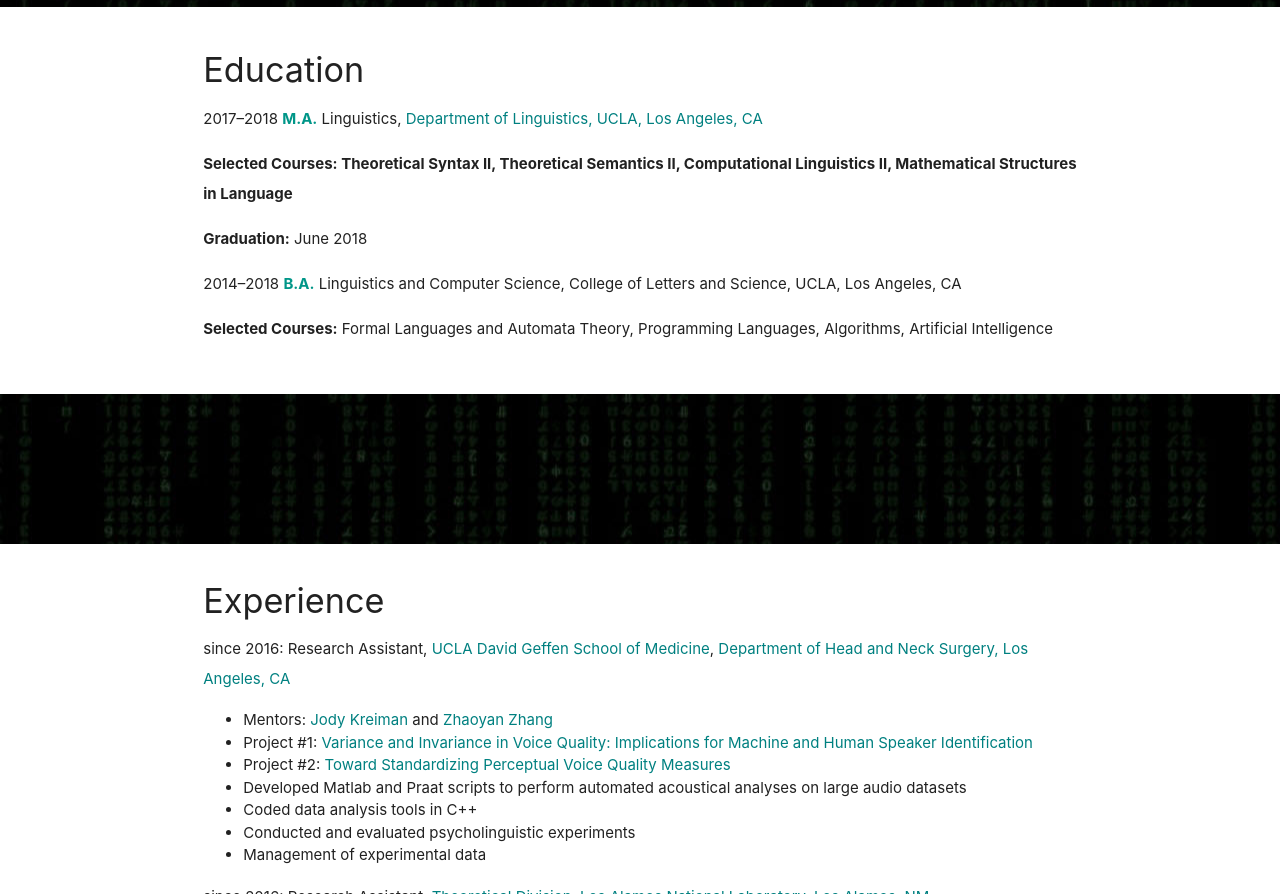
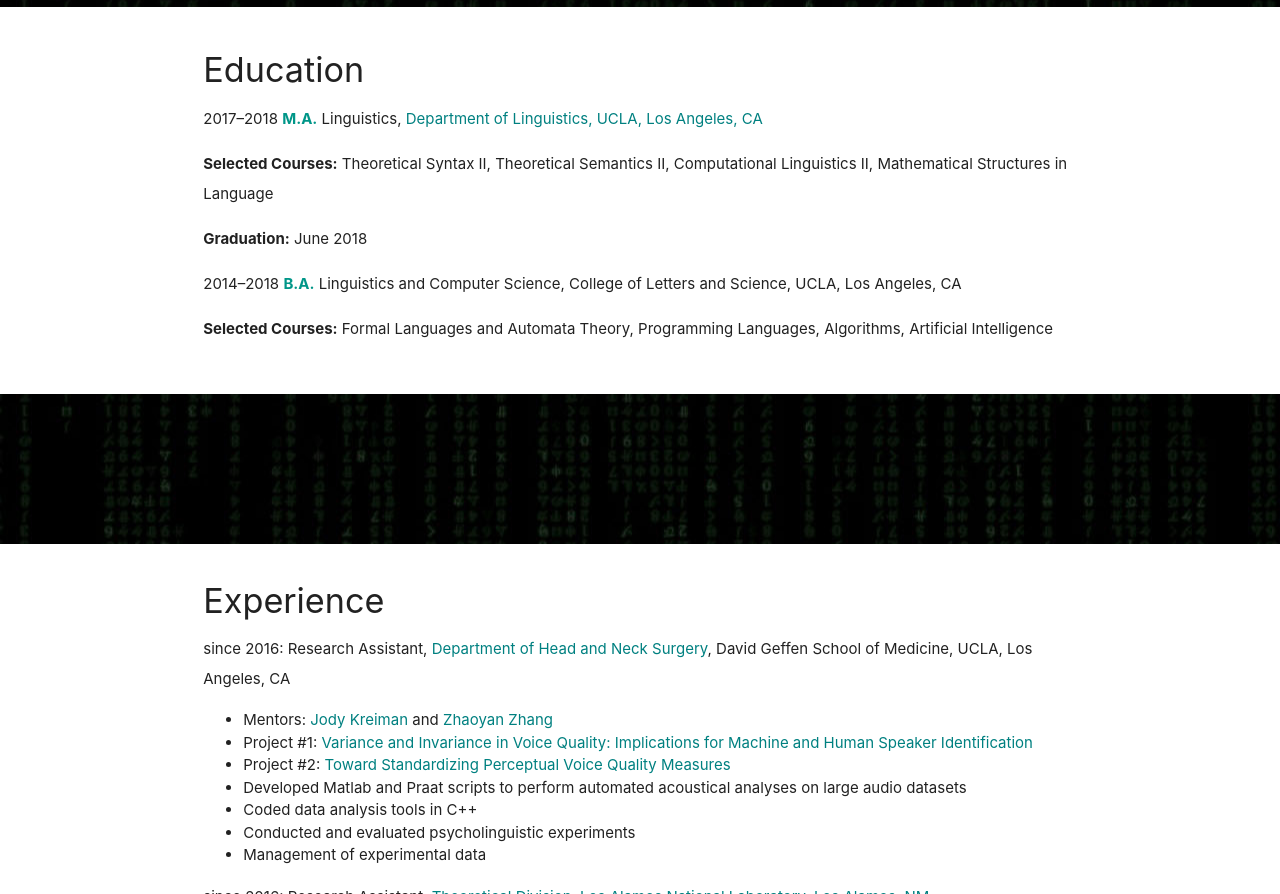
Before and after one commit to nedav/nedav.github.io, a plain HTML site: page index.html in a window 1280 px wide. Shown: the part 730-1624 px from the top of the page. Drawn offline with nearby package versions, Linux system fonts and the light colour scheme; some icons are missing.

Commit message:
fixed the jody link, unbolded selected courses

```diff
--- a/index.html
+++ b/index.html
@@ -99,7 +99,7 @@
 					<h3><i class="mdi-content-send brown-text"></i></h3>
 					<h4 class="left-align">Education</h4>
 					<p class="left-align">2017–2018 <scan class="teal-text" style="font-weight: bold">M.A.</scan> Linguistics, <a href="http://linguistics.ucla.edu">Department of Linguistics, UCLA, Los Angeles, CA</a></p>
-					<p class="left-align"><scan style="font-weight: bold">Selected Courses: Theoretical Syntax II, Theoretical Semantics II, Computational Linguistics II, Mathematical Structures in Language</scan></p>
+					<p class="left-align"><scan style="font-weight: bold">Selected Courses:</scan> Theoretical Syntax II, Theoretical Semantics II, Computational Linguistics II, Mathematical Structures in Language</p>
 					<p class="left-align"><scan style="font-weight: bold">Graduation:</scan> June 2018</p>
 					<p class="left-align">2014–2018 <scan class="teal-text" style="font-weight: bold">B.A.</scan> Linguistics and Computer Science, College of Letters and Science, UCLA, Los Angeles, CA</p>
 					<p class="left-align"><scan style="font-weight: bold">Selected Courses:</scan> Formal Languages and Automata Theory, Programming Languages, Algorithms, Artificial Intelligence</p>
@@ -124,9 +124,9 @@
 			<div class="row">
 				<div class="col s12 left">
 					<h4 class="left-align">Experience</h4>
-					<p class="left-align">since 2016: Research Assistant, <a href="http://medschool.ucla.edu">UCLA David Geffen School of Medicine</a>, <a href="https://www.uclahealth.org/head-neck-surgery">Department of Head and Neck Surgery, Los Angeles, CA</a></p>
+					<p class="left-align">since 2016: Research Assistant, <a href="https://www.uclahealth.org/head-neck-surgery">Department of Head and Neck Surgery</a>, David Geffen School of Medicine, UCLA, Los Angeles, CA</a></p>
 					<ul class="left-align browser-default">
-						<li>Mentors: <a herf="https://www.uclahealth.org/head-neck-surgery/bga/people#kreiman">Jody Kreiman</a> and <a href="https://www.uclahealth.org/head-neck-surgery/bga/people#zhang">Zhaoyan Zhang</a></li>
+						<li>Mentors: <a href="https://www.uclahealth.org/head-neck-surgery/bga/people#kreiman">Jody Kreiman</a> and <a href="https://www.uclahealth.org/head-neck-surgery/bga/people#zhang">Zhaoyan Zhang</a></li>
 						<li>Project #1: <a href="https://www.uclahealth.org/head-neck-surgery/bga/research#variance-and-invariance-in-voice-quality">Variance and Invariance in Voice Quality: Implications for Machine and Human Speaker Identification</a></li>
 						<li>Project #2: <a href="https://www.uclahealth.org/head-neck-surgery/bga/research#toward-standardizing-perceptual-voice-quality-measures">Toward Standardizing Perceptual Voice Quality Measures</a></li>
 						<li>Developed Matlab and Praat scripts to perform automated acoustical analyses on large
```
